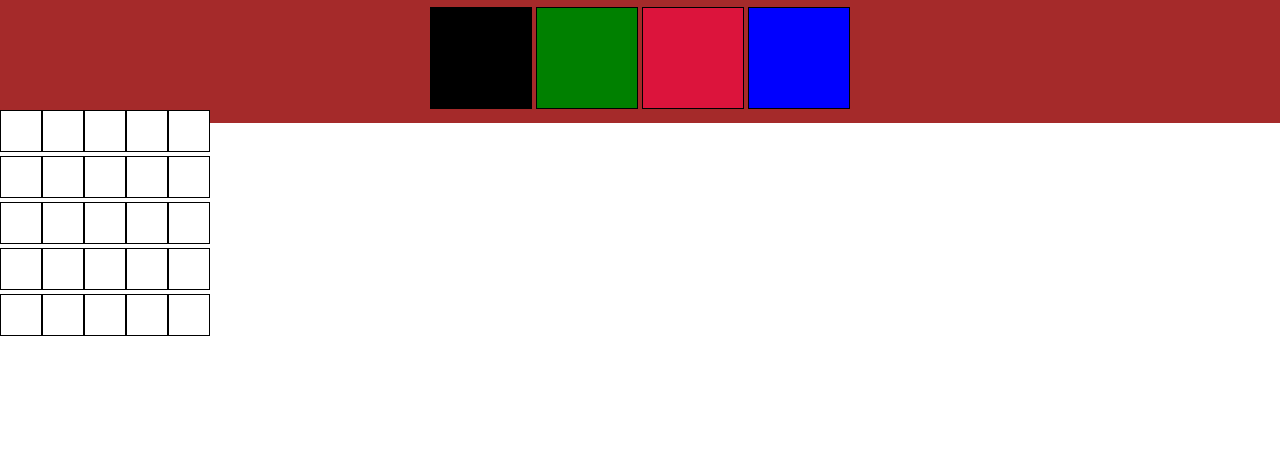
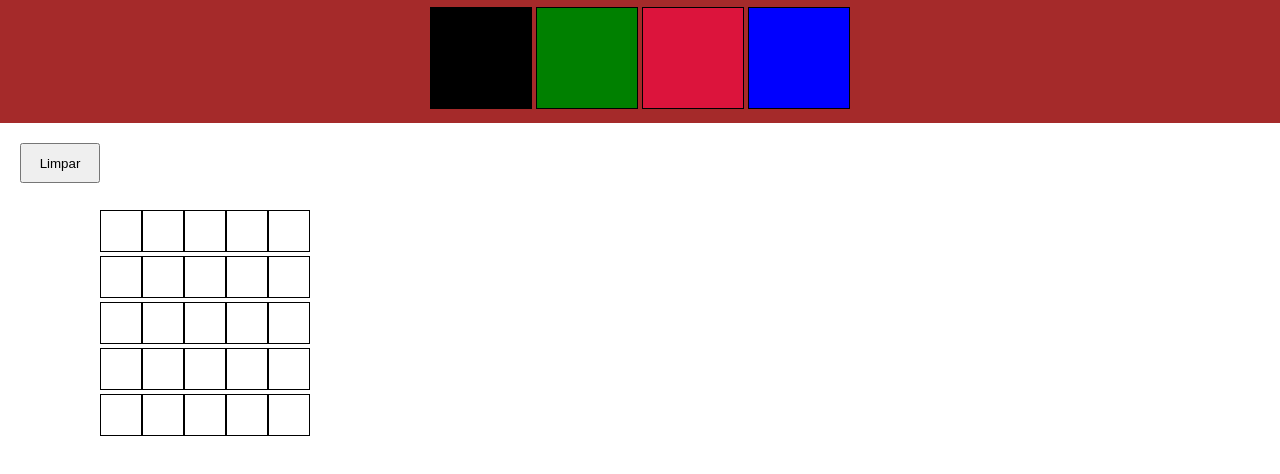
Before and after one commit to bruno-alves7/TRYBE-sd-07-project-pixels-art, a plain HTML site: page index.html in a window 1280 px wide. Shown: the part 40-514 px from the top of the page. Drawn offline with Linux system fonts and the light colour scheme.

Commit message:
erro item 10

```diff
--- a/index.html
+++ b/index.html
@@ -15,10 +15,12 @@
             <div class="color3 color"></div>
             <div class="color4 color"></div>
         </div>
-        <button id="clear-board">Limpar</button><br><br>
+        <nav>
+            <button id="clear-board">Limpar</button><br><br>
+        </nav>
     </header>
     <main>
-        <div id="pixel-board" >
+        <div id="pixel-board" class="box" >
 
         </div>
     </main>
--- a/style.css
+++ b/style.css
@@ -30,6 +30,7 @@ h1{
     width: 100px;
     height: 100px;
     margin:0px;
+    text-align: center;
 }
 
 .color1{
@@ -45,6 +46,7 @@ h1{
     background-color:blue;
 }
 .pixel{
+    text-align: center;
     background-color: white;
     border-color: black;
     border-style: solid;
@@ -55,5 +57,11 @@ h1{
 }
 
 button{
-    align-items: center;
+    height: 40px;
+    width: 80px;
+    margin:20px;
+    text-align: center;
 }
+.box{
+    padding: 100px
+}
```
